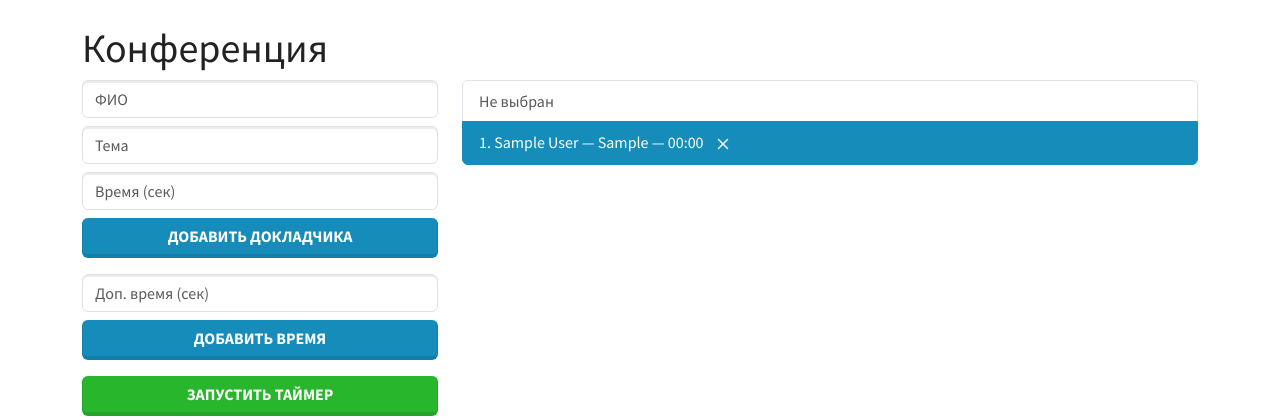
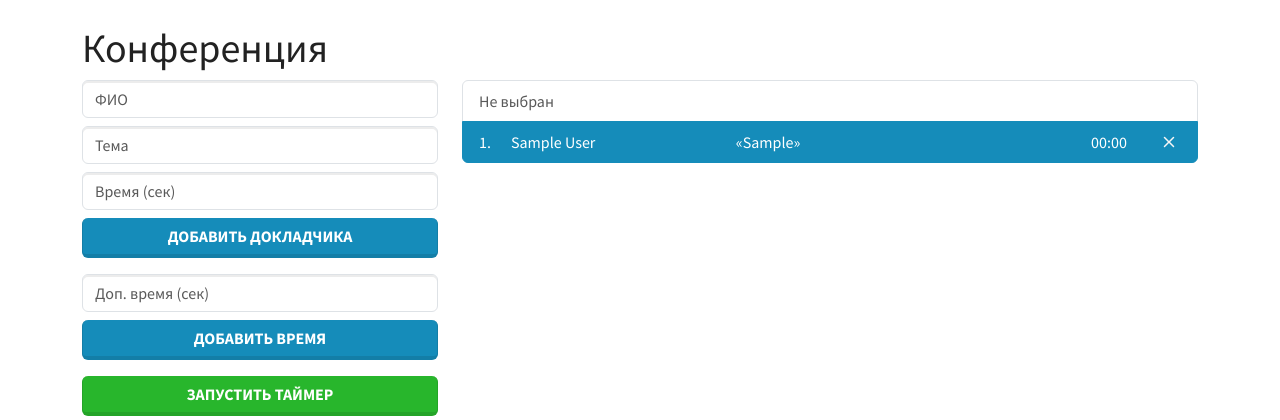
Before and after one commit to dkoeni9/conference-app, a Django app: page /operator/ in a window 1280 px wide. Shown: the part 60-480 px from the top of the page. Run offline with Django 5.2, Linux system fonts and the light colour scheme; a user stored in the database is signed in; tables that the repository leaves empty hold one stand-in row (values such as "Sample post"); some libraries are stand-ins or nearby versions.

Commit message:
style: use CSS Grid for speaker table rows

```diff
--- a/core/static/core/css/styles.css
+++ b/core/static/core/css/styles.css
@@ -24,14 +24,28 @@ body {
     content: none;
 }
 
+.speaker-item {
+    display: grid;
+    grid-template-columns: 24px 2fr 3fr 80px 24px;
+    /* номер, имя, тема, время, иконка */
+    align-items: center;
+    gap: 8px;
+}
+
+.speaker-topic {
+    display: inline-block;
+}
+
+.speaker-time {
+    justify-self: center;
+}
 
 .icon-wrapper {
-    padding: 4px;
+    height: 24px;
     cursor: pointer;
 }
 
 .icon-wrapper svg {
-    display: inline-block;
-    height: 1lh;
-    width: auto;
+    display: block;
+    margin: 0 auto;
 }
--- a/core/static/core/dom.js
+++ b/core/static/core/dom.js
@@ -5,16 +5,17 @@ export function createSpeakerButton(speaker) {
     const button = document.createElement("button");
 
     button.type = "button";
-    button.className = "list-group-item list-group-item-action";
+    button.className = "speaker-item list-group-item list-group-item-action";
     button.dataset.id = speaker.id;
     button.dataset.name = speaker.full_name;
     button.dataset.timeLimit = speaker.time_limit_seconds;
 
     button.innerHTML = `
-    <span class="speaker-name">${speaker.full_name}</span> —
-    <span class="speaker-topic">${speaker.topic}</span> —
+    <span class="speaker-name">${speaker.full_name}</span>
+    <span class="speaker-topic text-truncate">&laquo;${speaker.topic}&raquo;</span>
     <span class="speaker-time">${formatTime(speaker.time_limit_seconds)}</span>
     <span class="icon-wrapper delete-speaker text-dark">
+        <!-- <svg xmlns="http://www.w3.org/2000/svg" width="24" height="24" fill="currentColor" stroke="currentColor" stroke-width=".2" viewBox="0 0 16 16"> -->
         <svg xmlns="http://www.w3.org/2000/svg" width="24" height="24" fill="currentColor" viewBox="0 0 16 16">
             <path d="M4.646 4.646a.5.5 0 0 1 .708 0L8 7.293l2.646-2.647a.5.5 0 0 1 .708.708L8.707 8l2.647 2.646a.5.5 0 0 1-.708.708L8 8.707l-2.646 2.647a.5.5 0 0 1-.708-.708L7.293 8 4.646 5.354a.5.5 0 0 1 0-.708" />
         </svg>
--- a/core/templates/core/operator.html
+++ b/core/templates/core/operator.html
@@ -29,9 +29,9 @@
             </button>
 
             {% for speaker in speakers %}
-            <button type="button" class="list-group-item list-group-item-action {% if speaker.id == current_speaker.id %}active{% endif %}" data-id="{{ speaker.id }}" data-name="{{ speaker.full_name }}" data-time-limit="{{ speaker.time_limit_seconds }}">
-                <span class="speaker-name">{{ speaker.full_name }}</span> —
-                <span class="speaker-topic">{{ speaker.topic }}</span> —
+            <button type="button" class="speaker-item list-group-item list-group-item-action {% if speaker.id == current_speaker.id %}active{% endif %}" data-id="{{ speaker.id }}" data-name="{{ speaker.full_name }}" data-time-limit="{{ speaker.time_limit_seconds }}">
+                <span class="speaker-name">{{ speaker.full_name }}</span>
+                <span class="speaker-topic text-truncate">&laquo;{{ speaker.topic }}&raquo;</span>
                 <span class="speaker-time">{{ speaker.time_limit_formatted|default:"00:00" }}</span>
 
                 <span class="icon-wrapper delete-speaker text-dark">
```
